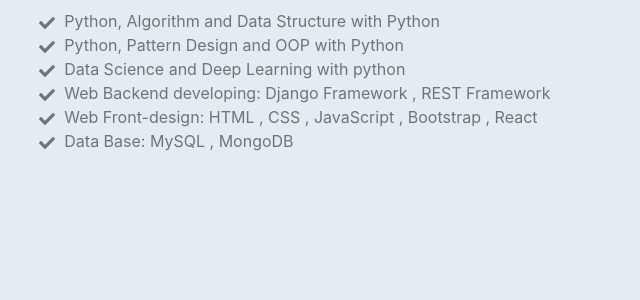
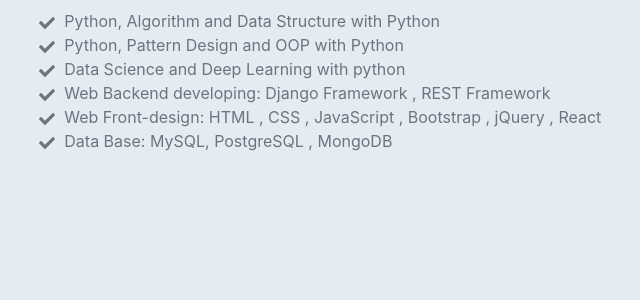
Before and after one commit to parhamgh2020/django_resume, a Django app: template mysite/templates/home.html in a window 1280 px wide. Shown: the part 2468-2768 px from the top of the page, without its empty margins (290-930 px from the left). Run offline with Django 3.2, Linux system fonts and the light colour scheme; the template is opened without the code that fills it, so the values that code supplies are empty; some libraries are stand-ins or nearby versions; some web fonts are replaced.

Commit message:
12th commit

```diff
--- a/mysite/templates/home.html
+++ b/mysite/templates/home.html
@@ -183,10 +183,10 @@
                 </li>
                 <li>
                     <span class="fa-li"><i class="fas fa-check"></i></span>
-                    Web Front-design: HTML , CSS , JavaScript , Bootstrap , React
+                    Web Front-design: HTML , CSS , JavaScript , Bootstrap , jQuery , React
                 <li>
                     <span class="fa-li"><i class="fas fa-check"></i></span>
-                    Data Base: MySQL , MongoDB
+                    Data Base: MySQL, PostgreSQL , MongoDB
                 </li>
             </ul>
         </div>
```
